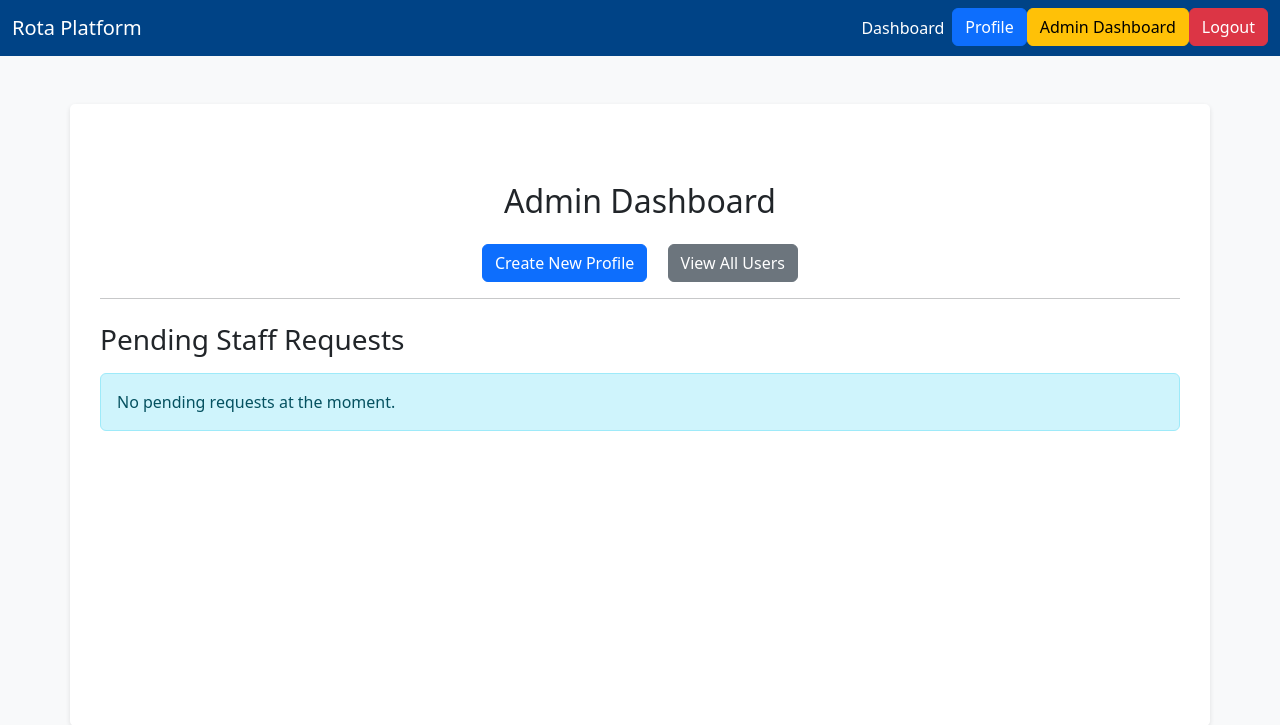
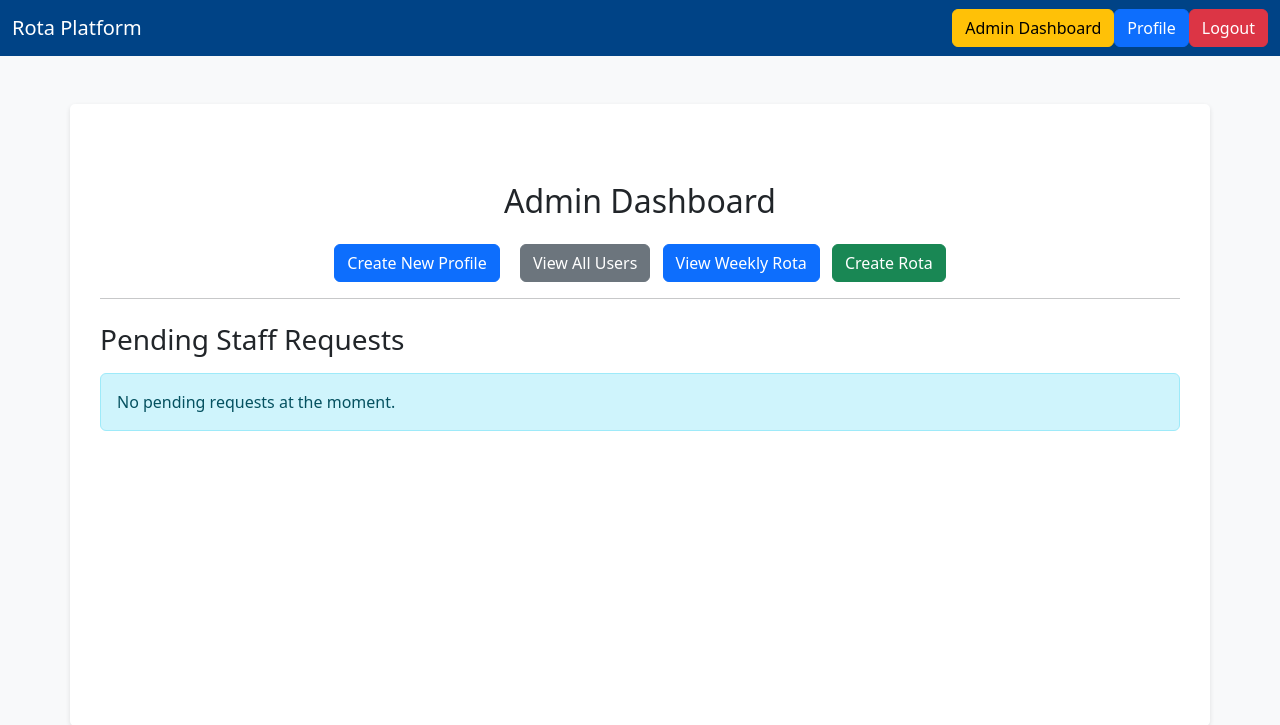
Before and after one commit to pauldmnn/Rota-platform, a Django app: page /admin/dashboard/ in a window 1280 px wide. Shown: the top 725 px of the page. Run offline with Django 4.2, Linux system fonts and the light colour scheme; a user stored in the database is signed in; data that the repository does not hold is empty.

Commit message:
fixed error to display the weekly rota

```diff
--- a/rota/templates/rota/admin_dashboard.html
+++ b/rota/templates/rota/admin_dashboard.html
@@ -11,6 +11,8 @@
     <div class="mt-4 text-center">
         <a href="{% url 'create_staff_profile' %}" class="btn btn-primary mx-2">Create New Profile</a>
         <a href="{% url 'list_user_profiles' %}" class="btn btn-secondary mx-2">View All Users</a>
+        <a href="{% url 'weekly_rota' %}" class="btn btn-primary">View Weekly Rota</a>
+        <a href="{% url 'admin_create_rota' %}" class="btn btn-success mx-2">Create Rota</a>
     </div>
 
     <hr>
--- a/rota/templates/rota/base.html
+++ b/rota/templates/rota/base.html
@@ -21,8 +21,14 @@
             <div class="collapse navbar-collapse" id="navbarNav">
                 <ul class="navbar-nav ms-auto">
                     {% if user.is_authenticated %}
+                    {% if '/admin/' not in request.path %}
+                        <!-- Show dashboard button only outside the admin section -->
                         <li class="nav-item">
-                            <a class="nav-link" href="{% url 'staff_dashboard' %}">Dashboard</a>
+                            <a href="{% url 'staff_dashboard' %}" class="nav-link">Dashboard</a>
+                        </li>
+                    {% endif %}
+                        <li class="nav-item">
+                            <a href="{% url 'admin_dashboard' %}" class="btn btn-warning">Admin Dashboard</a>
                         </li>
                     {% if not request.user.is_staff %}
                         <li class="nav-item">
@@ -32,9 +38,7 @@
                         <li class="nav-item">
                             <a href="{% url 'view_staff_profile' %}" class="btn btn-primary">Profile</a>
                         </li>
-                        <li class="nav-item">
-                            <a href="{% url 'admin_dashboard' %}" class="btn btn-warning">Admin Dashboard</a>
-                        </li>
+
                         <li class="nav-item">
                             <a class="btn btn-danger" href="{% url 'logout' %}">Logout</a>
                         </li>
--- a/rota/urls.py
+++ b/rota/urls.py
@@ -14,6 +14,7 @@ urlpatterns = [
     path('logout/', views.custom_logout, name='logout'),
     path('admin/create_rota/', views.admin_create_rota, name='admin_create_rota'),  # Admin rota creation
     path('admin/update_rota/<int:rota_id>/', views.update_rota, name='update_rota'),  # Update rota
+    path('admin/weekly_rota/', views.weekly_rota, name='weekly_rota'),
     path('admin/list_profiles/', views.list_user_profiles, name='list_user_profiles'),
     path('admin/edit_profile/<int:user_id>/', views.edit_user_profile, name='edit_user_profile'),
     path('admin/delete_profile/<int:user_id>/', views.delete_user_profile, name='delete_user_profile'),
--- a/rota/views.py
+++ b/rota/views.py
@@ -4,7 +4,7 @@ from django.contrib.auth.decorators import login_required, user_passes_test
 from django.contrib import messages
 from django.utils import timezone
 from .models import Rota, Request, User
-from django.utils.timezone import now
+from django.utils.timezone import now, timedelta
 from .forms import RotaForm, RequestForm, StaffCreationForm, StaffProfileForm
 from .models import StaffProfile
 
@@ -85,6 +85,7 @@ def admin_create_rota(request):
         form = RotaForm(request.POST)
         if form.is_valid():
             form.save()
+            messages.success(request, "Rota created successfully!")
             return redirect('admin_dashboard')  # Redirect to dashboard after rota creation
     else:
         form = RotaForm()
@@ -129,30 +130,38 @@ def admin_manage_requests(request):
     return redirect('admin_dashboard')
 
 @user_passes_test(lambda u: u.is_staff)
-def admin_weekly_rota(request):
+def weekly_rota(request):
     """
-    Displays the rota for the current week in a table format.
+    View to display the weekly rota for all staff.
     """
+    # Get the current week's starting date (Monday)
     today = now().date()
-    start_of_week = today - timezone(days=today.weekday())  # Get Monday of the current week
-    end_of_week = start_of_week + timezone(days=6)         # Get Sunday of the current week
+    start_of_week = today - timedelta(days=today.weekday())  # Monday of the current week
+    end_of_week = start_of_week + timedelta(days=6)  # Sunday of the current week
 
-    rota_data = {}
-    staff = Rota.objects.filter(date__range=[start_of_week, end_of_week]).order_by('user', 'date')
+    # Generate a list of days in the current week
+    week_dates = [start_of_week + timedelta(days=i) for i in range(7)]
 
-    for shift in staff:
-        if shift.user not in rota_data:
-            rota_data[shift.user] = [None] * 7  # Initialize list for 7 days of the week
-        index = (shift.date - start_of_week).days  # Calculate day index
-        rota_data[shift.user][index] = shift
+    # Filter rota entries for the current week
+    weekly_rotas = Rota.objects.filter(date__range=[start_of_week, end_of_week]).order_by('user', 'date')
+
+    # Organize rota entries into a list of dictionaries
+    rota_by_staff = []
+    for rota in weekly_rotas:
+        rota_by_staff.append({
+            'user': rota.user,
+            'date': rota.date,
+            'shift_type': rota.shift_type,
+            'start_time': rota.start_time,
+            'end_time': rota.end_time,
+        })
 
     return render(request, 'rota/weekly_rota.html', {
-        'rota': rota_data,
-        'week_start': start_of_week,
-        'week_end': end_of_week,
+        'start_of_week': start_of_week,
+        'end_of_week': end_of_week,
+        'week_dates': week_dates,  # Pass week dates to the template
+        'rota_by_staff': rota_by_staff,
     })
-
-
 @user_passes_test(lambda u: u.is_staff)
 def update_rota(request, rota_id):
     """
```
Also changed, not shown: rota/templates/rota/weekly_rota.html (+10 -18 lines).
